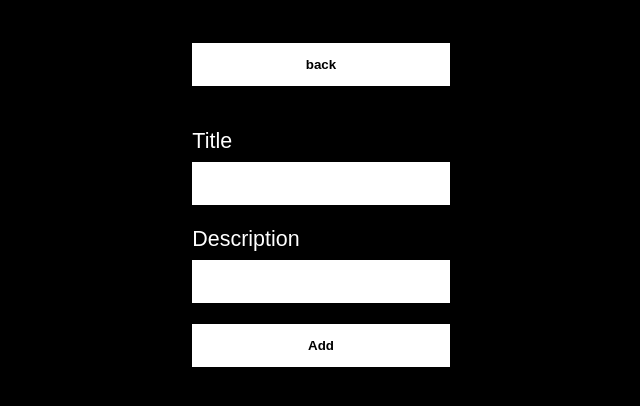
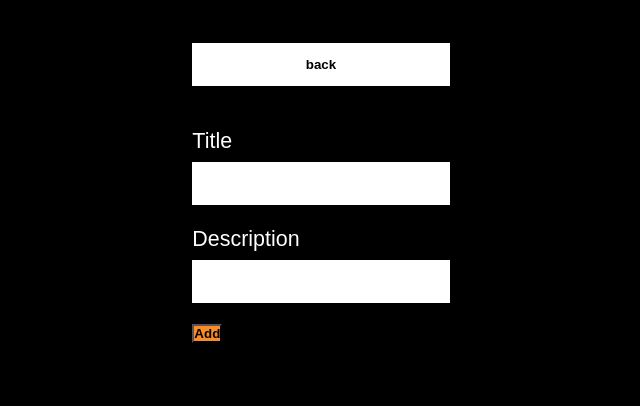
Before and after one commit to christianmbonet/ourfuture, a React (Create React App) app in the folder client/: page /create-todo in a window 1280 px wide. Shown: the top 406 px of the page, without its empty margins (319-959 px from the left). Built offline with nearby package versions, Linux system fonts and the light colour scheme; the HTML template or start-up script is replaced by a standard one.

Commit message:
changing colors for buttons

```diff
--- a/client/src/App.scss
+++ b/client/src/App.scss
@@ -59,6 +59,24 @@ button {
     font-weight: bold;
 }
 
+.addShowButton {
+    display: flex;
+    margin: 0;
+    font-weight: 500;
+    background-color: #fb8b24;
+    color: white;
+    font-weight: bold;
+}
+
+.addCreateButton {
+    display: flex;
+    margin: 0;
+    font-weight: 500;
+    background-color: #fb8b24;
+    color: black;
+    font-weight: bold;
+}
+
 .editButton {
     display: flex;
     font-weight: 500;
@@ -112,6 +130,7 @@ button {
 .cardItemTitle {
     display: flex;
     padding: 5px;
+    font-weight: bold;
 }
 
 .cardItemDescription {
@@ -139,14 +158,14 @@ button {
         border: solid 1px lightgrey;
         display: flex;
         flex-direction: column;
-        // justify-content: center;
-        // align-items: center;
+        justify-content: space-around;
+        align-items: space-around;
         padding: 2rem;
         min-height: 20rem;
         height: max-content;
         width: 24rem !important;
+        margin: 0 auto 2rem;
 
-        margin: 0 auto 2rem;
         .title-description {
 
 
--- a/client/src/components/createTodo.jsx
+++ b/client/src/components/createTodo.jsx
@@ -65,7 +65,7 @@ function CreateTodo() {
                         onChange={handleChange}
                         className="input"
                     />
-                    <button type="submit" className="button" onClick={handleSubmit}>
+                    <button type="submit" className="addCreateButton" onClick={handleSubmit}>
                         Add
                     </button>
                 </form>
--- a/client/src/components/showTodoList.jsx
+++ b/client/src/components/showTodoList.jsx
@@ -72,7 +72,7 @@ function ShowTodoList() {
     return (
         <section className="container">
             <Link to="/create-todo" className="button-new">
-                <button className="button">Add</button>
+                <button className="addShowButton">Add</button>
             </Link>
             <section className="contents">
                 <h1>Visions of the Future</h1>
```
